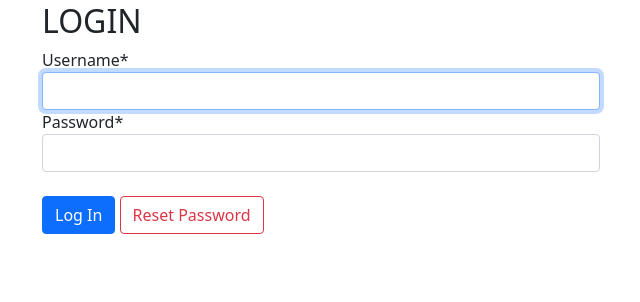
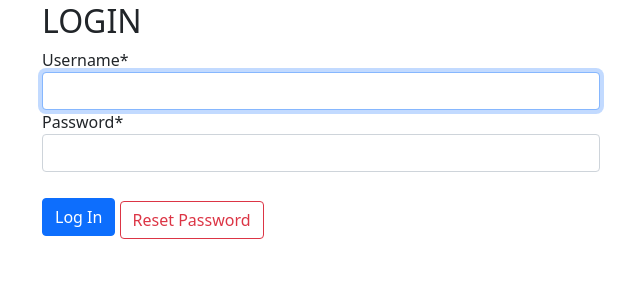
Before and after one commit to eshonkulov-asliddin/django-blog-official, a Django app: page /accounts/login/ in a window 1280 px wide. Shown: the part 154-456 px from the top of the page, without its empty margins (319-959 px from the left). Run offline with Django 4.2, Linux system fonts and the light colour scheme; parts of the project's set-up code (start-up, migrations or seed data) failed here and were passed over; some libraries are stand-ins or nearby versions.

Commit message:
Update login.html

```diff
--- a/templates/registration/login.html
+++ b/templates/registration/login.html
@@ -11,7 +11,7 @@
         {{ form | crispy }}
         <br>
         <button type="submit" class="btn btn-primary">Log In</button>
-        <a href="{% url 'password_reset' %}" type="button" class="btn btn-outline-danger">Reset Password</a>
+        <a href="{% url 'password_reset' %}" type="button" class="btn btn-outline-danger" style="margin-top:5px">Reset Password</a>
     </form>
 </div>
 {% endblock content %}
```
